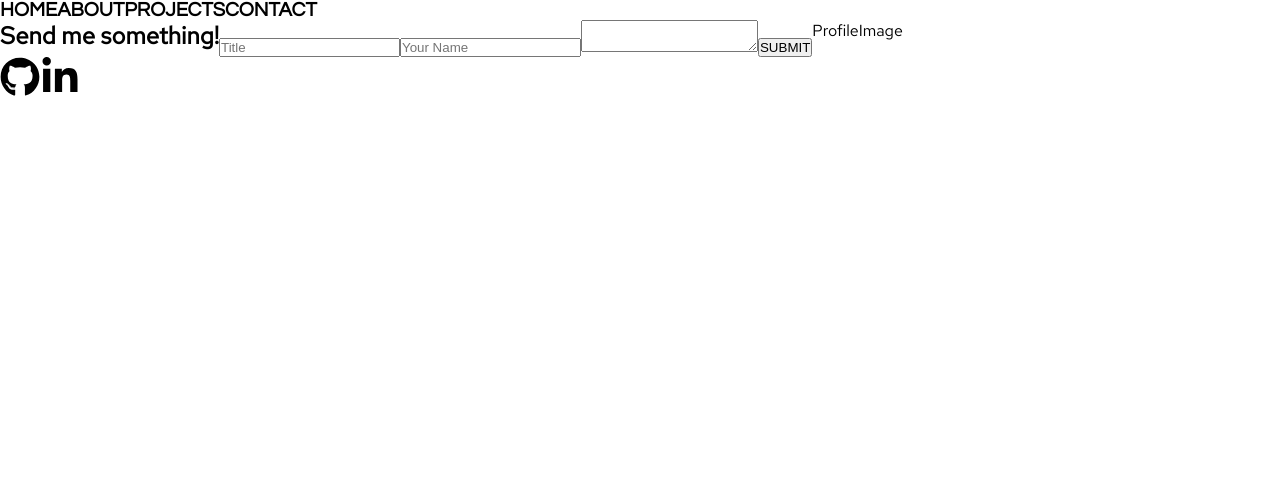
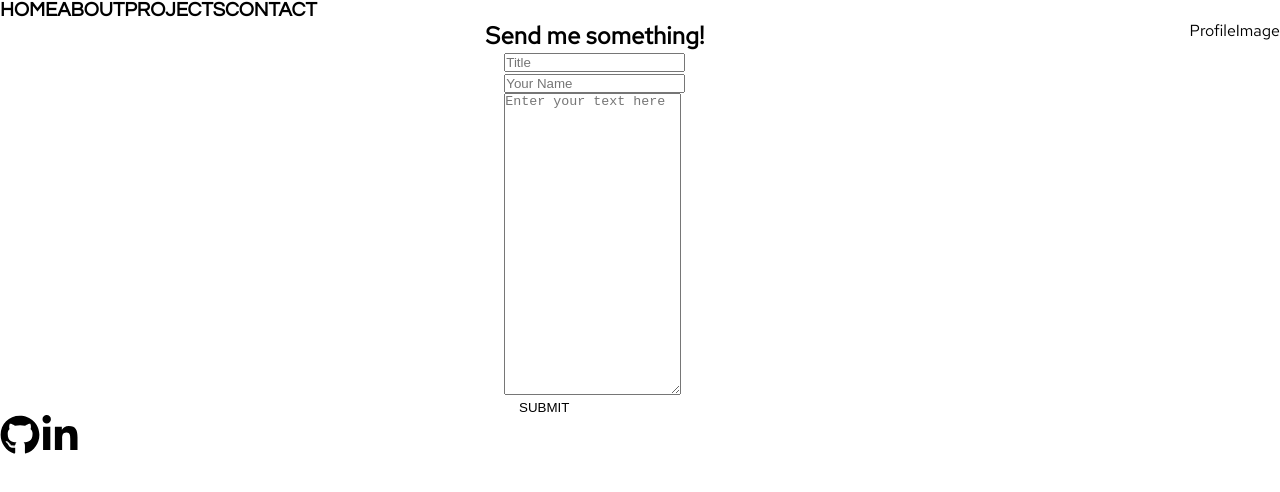
Before and after one commit to Ellesair/portfolio, a Next.js app: page /contact in a window 1280 px wide. Shown: the top 492 px of the page. Built offline with nearby package versions, Linux system fonts and the light colour scheme.

Commit message:
App(contact): beginning stylings for contact page created.

```diff
--- a/pages/contact.jsx
+++ b/pages/contact.jsx
@@ -1,21 +1,34 @@
 import React from "react";
+import styles from "../styles/contact.module.css"
 
 function contact() {
   return (
     <>
+    <section className={styles.contactContainer}>
       <h2>Send me something!</h2>
-      <form>
+      <form className={styles.contactForm}>
         <label>
-          <input type="text" placeholder="Title"></input>
+          <input type="text" aria-label="Title" placeholder="Title"></input>
         </label>
         <label>
-          <input type="text" placeholder="Your Name"></input>
+          <input
+            type="text"
+            aria-label="Your Name"
+            placeholder="Your Name"
+          ></input>
         </label>
         <label>
-          <textarea></textarea>
+          <textarea
+            aria-label="Enter your text here"
+            placeholder="Enter your text here"
+            rows="20"
+          ></textarea>
         </label>
-        <button type="submit">SUBMIT</button>
+        <button aria-label="Submit" type="submit">
+          SUBMIT
+        </button>
       </form>
+    </section>
     </>
   );
 }
--- /dev/null
+++ b/styles/contact.module.css
@@ -0,0 +1,19 @@
+.contactContainer {
+    display: flex;
+    flex-direction: column;
+
+    align-items: center;
+    width: 100%
+}
+
+.contactForm {
+    display: flex;
+    flex-direction: column;
+}
+
+.contactForm button {
+    width: 80px;
+    border: 0;
+    background-color: rgba(255, 255, 255, 0);
+    cursor: pointer;
+}
```
